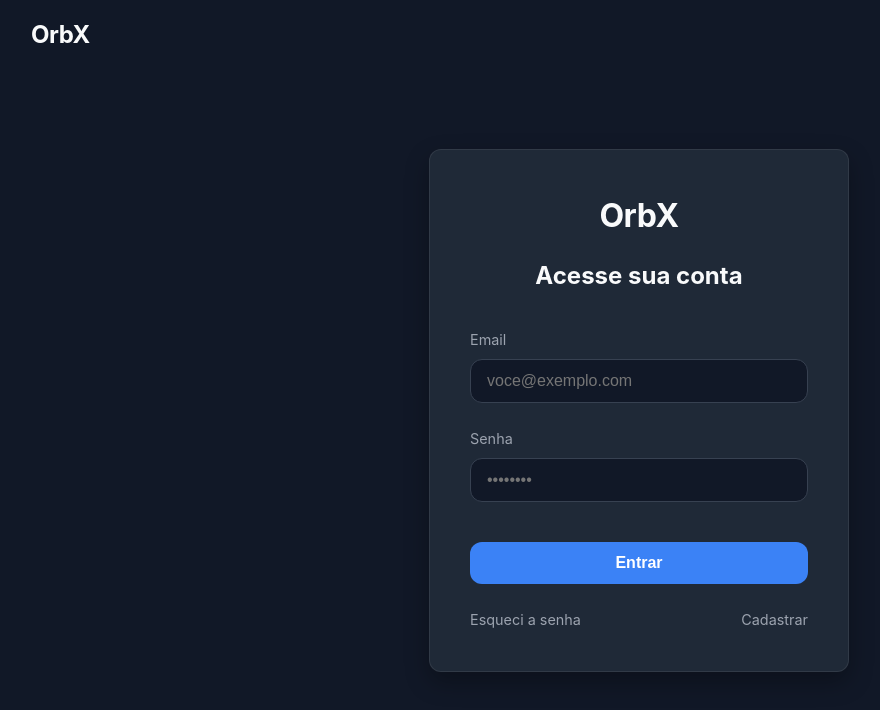
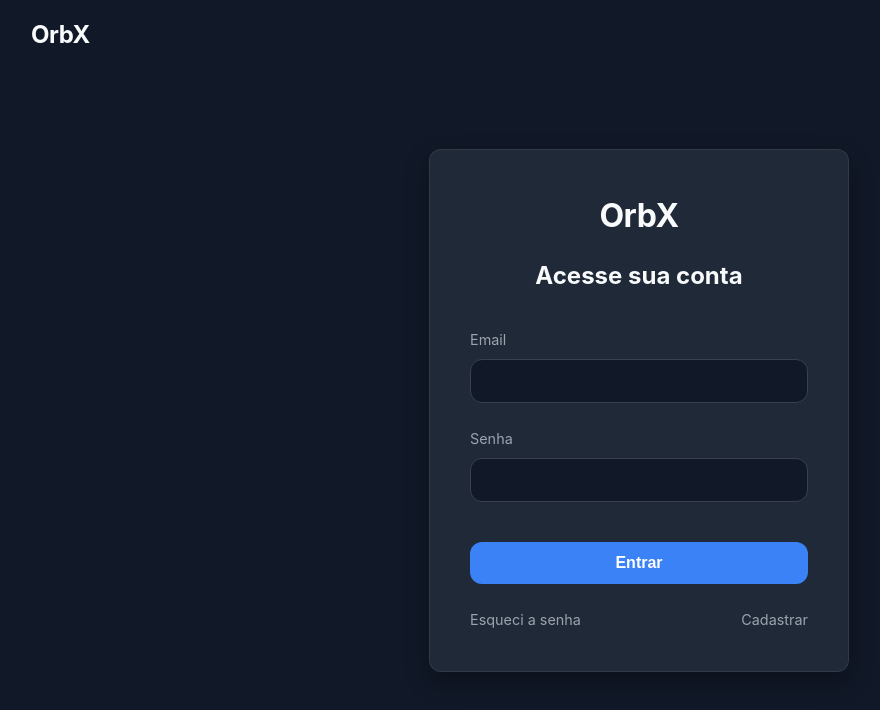
Before and after one commit to Madhs31/OrbX_Frontend, a React (Vite) app: page /login in a window 1280 px wide. Shown: the top 710 px of the page, without its empty margins (1-881 px from the left). Built offline with nearby package versions, Linux system fonts and the light colour scheme.

Commit message:
🔐 feat: Implementando lógica real de login e armazenamento de sessão

```diff
--- a/src/pages/LoginPage.tsx
+++ b/src/pages/LoginPage.tsx
@@ -1,23 +1,47 @@
-import React from 'react';
-import { Link, useNavigate } from 'react-router-dom'; // 1. Importe o useNavigate
+import React, { useState } from 'react';
+import { Link, useNavigate } from 'react-router-dom';
+import api from '../services/api';
 
 const Login: React.FC = () => {
-  const navigate = useNavigate(); // 2. Inicialize o hook
+  const navigate = useNavigate();
 
-  // 3. Função que lida com o envio do formulário
-  const handleLogin = (e: React.FormEvent) => {
-    e.preventDefault(); // Previne que a página recarregue
+  // Estados para guardar o que o usuário digita
+  const [email, setEmail] = useState('');
+  const [password, setPassword] = useState('');
+  const [error, setError] = useState('');
 
-    navigate('/dashboard');
+  const handleLogin = async (e: React.FormEvent) => {
+    e.preventDefault();
+    setError(''); // Limpa erros anteriores
+
+    try {
+      // 1. Envia dados para o backend
+      const response = await api.post('/auth/login', { email, password });
+
+      // 2. Se deu certo, o back retorna { token, user }
+      const { token, user } = response.data;
+
+      // 3. Salva no navegador
+      localStorage.setItem('token', token);
+      localStorage.setItem('user', JSON.stringify(user));
+
+      // 4. Redireciona para o Dashboard
+      navigate('/dashboard');
+    } catch (err: any) {
+      // Pega a mensagem de erro do backend ou define uma padrão
+      const msg = err.response?.data?.error || 'Falha ao entrar. Verifique seus dados.';
+      setError(msg);
+    }
   };
 
   return (
     <div className="login-container">
       <div className="login-form-wrapper">
-        {/* 4. Adicione o onSubmit aqui na tag form */}
         <form className="login-form" onSubmit={handleLogin}>
           <div className="nav-brand login-brand">OrbX</div>
           <h2>Acesse sua conta</h2>
+
+          {error && <div style={{ color: 'red', marginBottom: '1rem', textAlign: 'center' }}>{error}</div>}
 
           <div className="form-group">
             <label htmlFor="email">Email</label>
@@ -25,8 +49,9 @@ const Login: React.FC = () => {
               type="email"
               id="email"
               className="form-input"
-              placeholder="voce@exemplo.com"
-              required // O navegador ainda vai exigir que pareça um email
+              value={email}
+              onChange={(e) => setEmail(e.target.value)} // Atualiza o estado
+              required
             />
           </div>
 
@@ -36,8 +61,9 @@ const Login: React.FC = () => {
               type="password"
               id="password"
               className="form-input"
-              placeholder="••••••••"
-              required // Exige que não esteja vazio
+              value={password}
+              onChange={(e) => setPassword(e.target.value)} // Atualiza o estado
+              required
             />
           </div>
 
```
